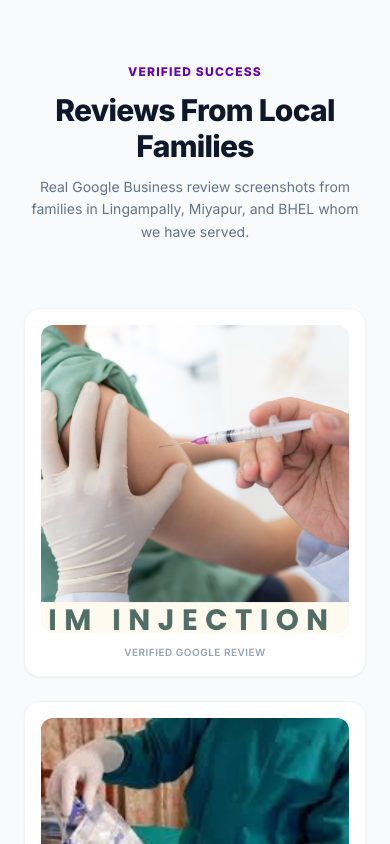
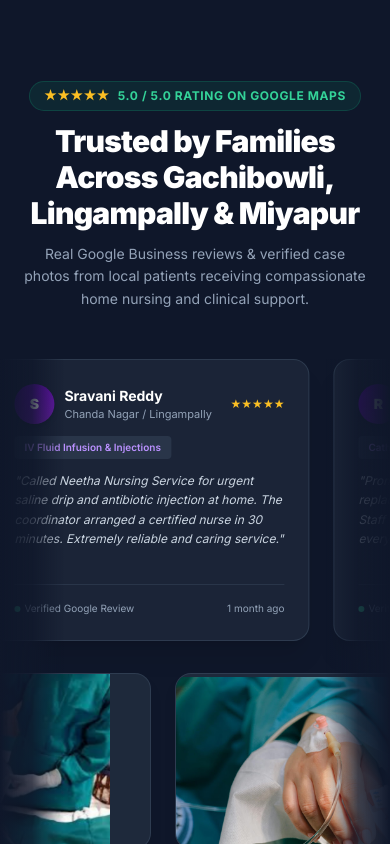
Before and after one commit to LaRoyBot/WithU, a Next.js app: page / in a window 390 px wide. Shown: the part 6840-7684 px from the top of the page. Built offline with nearby package versions, Linux system fonts and the light colour scheme; no server answers; the database is empty.

Commit message:
feat(reviews): add infinite horizontal scrolling Google Maps reviews from Gachibowli and update contact phone numbers to 8341069693 and 9397925412

```diff
--- a/src/app/booking/confirm/page.tsx
+++ b/src/app/booking/confirm/page.tsx
@@ -34,7 +34,7 @@ export default async function ConfirmPage({ searchParams }: ConfirmPageProps) {
       bookingNumber: 'NNS-MOCK',
       totalAmount: 1800.0,
       customer: {
-        phone: '+919876543210',
+        phone: '+918341069693',
       },
     };
   }
--- a/src/app/globals.css
+++ b/src/app/globals.css
@@ -12,11 +12,21 @@ body {
   background: var(--background);
 }
 
-/* Custom UI Utility classes */
-.btn-primary {
-  @apply bg-primary-600 hover:bg-primary-700 text-white font-medium py-2 px-4 rounded-md transition-colors focus:outline-none focus:ring-2 focus:ring-primary-500 focus:ring-offset-2;
+@keyframes marquee {
+  0% {
+    transform: translateX(0%);
+  }
+  100% {
+    transform: translateX(-50%);
+  }
 }
 
-.input-field {
-  @apply w-full rounded-md border border-gray-300 px-3 py-2 text-sm focus:border-primary-500 focus:outline-none focus:ring-1 focus:ring-primary-500;
+.animate-marquee {
+  display: flex;
+  width: max-content;
+  animation: marquee 38s linear infinite;
 }
+
+.animate-marquee:hover {
+  animation-play-state: paused;
+}
--- a/src/app/page.tsx
+++ b/src/app/page.tsx
@@ -118,7 +118,7 @@ export default async function HomePage() {
                 Schedule Visit Now <ArrowRight className="w-4 h-4" />
               </Link>
               <a
-                href="https://wa.me/919876543210"
+                href="https://wa.me/918341069693"
                 className="w-full sm:w-auto inline-flex items-center justify-center bg-[#25D366] hover:bg-[#1ebe5d] text-white font-bold py-3.5 px-8 rounded-full shadow-lg shadow-[#25D366]/20 hover:shadow-[#25D366]/30 hover:-translate-y-0.5 transition-all duration-200 text-sm gap-2"
                 target="_blank"
                 rel="noopener noreferrer"
@@ -394,92 +394,210 @@ export default async function HomePage() {
         </div>
       </section>
 
-      {/* Patient Success Stories (Real Google Review Screenshots) */}
-      <section className="py-20 px-6 max-w-6xl mx-auto">
-        <div className="text-center max-w-2xl mx-auto mb-16 space-y-3">
-          <span className="text-xs font-extrabold text-primary-600 uppercase tracking-widest block">Verified Success</span>
-          <h2 className="text-3xl font-extrabold text-slate-900 tracking-tight">Reviews From Local Families</h2>
-          <p className="text-sm text-slate-500 leading-relaxed">Real Google Business review screenshots from families in Lingampally, Miyapur, and BHEL whom we have served.</p>
+      {/* Patient Success Stories (Google Reviews with Slow Horizontal Scroll & Fade) */}
+      <section className="py-24 bg-slate-900 text-white overflow-hidden relative border-y border-slate-800">
+        <div className="max-w-6xl mx-auto px-6 mb-12 text-center space-y-3">
+          <div className="inline-flex items-center gap-2 px-3.5 py-1.5 rounded-full bg-emerald-500/10 border border-emerald-500/20 text-emerald-400 text-xs font-bold uppercase tracking-wider">
+            <span className="flex text-amber-400">★★★★★</span>
+            <span>5.0 / 5.0 Rating on Google Maps</span>
+          </div>
+          <h2 className="text-3xl sm:text-4xl font-black text-white tracking-tight">
+            Trusted by Families Across Gachibowli, Lingampally & Miyapur
+          </h2>
+          <p className="text-sm text-slate-400 max-w-2xl mx-auto leading-relaxed">
+            Real Google Business reviews & verified case photos from local patients receiving compassionate home nursing and clinical support.
+          </p>
         </div>
 
-        {/* Masonry-style/flex grid for Google review screenshots */}
-        <div className="grid gap-6 sm:grid-cols-2 lg:grid-cols-3">
-          {/* Review 1 */}
-          <div className="bg-white p-4 rounded-2xl border border-slate-100 shadow-sm hover:shadow-md transition-shadow">
-            <div className="relative w-full aspect-square overflow-hidden rounded-xl">
-              <Image
-                src="/images/original/testimonial-1.jpg"
-                alt="Google Review Screenshot 1"
-                fill
-                className="object-contain bg-slate-50 hover:scale-102 transition-transform duration-300"
-              />
-            </div>
-            <p className="text-[10px] text-slate-400 text-center mt-3 font-semibold uppercase tracking-wider">Verified Google Review</p>
+        {/* Slow horizontal marquee with smooth edge fade gradients */}
+        <div className="relative w-full overflow-hidden">
+          {/* Left and Right Fade Gradients */}
+          <div className="absolute left-0 top-0 bottom-0 w-16 sm:w-32 bg-gradient-to-r from-slate-900 via-slate-900/80 to-transparent z-10 pointer-events-none"></div>
+          <div className="absolute right-0 top-0 bottom-0 w-16 sm:w-32 bg-gradient-to-l from-slate-900 via-slate-900/80 to-transparent z-10 pointer-events-none"></div>
+
+          {/* Marquee Track 1: Google Reviews Cards & Text */}
+          <div className="animate-marquee flex gap-6 pb-6 items-stretch">
+            {[
+              {
+                name: 'K. Venkatesh',
+                location: 'Gachibowli, Hyderabad',
+                date: '2 weeks ago',
+                rating: 5,
+                service: 'Post-Surgical Dressing & Care',
+                review:
+                  'Excellent nursing service at home! Nurse came on time for daily surgical dressing change and vitals monitoring after my father’s knee surgery. Very hygienic, polite, and skilled.',
+              },
+              {
+                name: 'Sravani Reddy',
+                location: 'Chanda Nagar / Lingampally',
+                date: '1 month ago',
+                rating: 5,
+                service: 'IV Fluid Infusion & Injections',
+                review:
+                  'Called Neetha Nursing Service for urgent saline drip and antibiotic injection at home. The coordinator arranged a certified nurse in 30 minutes. Extremely reliable and caring service.',
+              },
+              {
+                name: 'Ramesh Naidu',
+                location: 'Miyapur, Hyderabad',
+                date: '3 weeks ago',
+                rating: 5,
+                service: 'Catheterization / Urine Pipe',
+                review:
+                  'Prompt and painless urinary catheter replacement for our bedridden grandfather. Staff was thoroughly professional and handled everything with sterile precautions.',
+              },
+              {
+                name: 'Dr. Ananya Rao',
+                location: 'Gachibowli Financial District',
+                date: '2 months ago',
+                rating: 5,
+                service: 'Elderly Home Care & Injections',
+                review:
+                  'Neetha Nursing is the most trusted home nursing provider in West Hyderabad. Transparent pricing, fast response on WhatsApp, and dedicated nurses who know their clinical protocols.',
+              },
+              {
+                name: 'P. Srinivas Rao',
+                location: 'Navodaya Colony, Gachibowli',
+                date: '1 month ago',
+                rating: 5,
+                service: '24/7 Dedicated Nursing Support',
+                review:
+                  'We took 24-hour nursing support for my mother during post-op recovery. Nurse was diligent, compassionate, and kept in constant touch with doctors. Highly recommended!',
+              },
+              {
+                name: 'Lakshmi Prasanna',
+                location: 'BHEL / Serilingampalle',
+                date: 'Recent',
+                rating: 5,
+                service: 'Wound Care & Stitches Cleaning',
+                review:
+                  'Very safe and dependable home nursing. The nurse cleaned diabetic wound ulcers with utmost patience and medical precision. Affordable charges too.',
+              },
+              // Duplicate set for seamless continuous marquee loop
+              {
+                name: 'K. Venkatesh',
+                location: 'Gachibowli, Hyderabad',
+                date: '2 weeks ago',
+                rating: 5,
+                service: 'Post-Surgical Dressing & Care',
+                review:
+                  'Excellent nursing service at home! Nurse came on time for daily surgical dressing change and vitals monitoring after my father’s knee surgery. Very hygienic, polite, and skilled.',
+              },
+              {
+                name: 'Sravani Reddy',
+                location: 'Chanda Nagar / Lingampally',
+                date: '1 month ago',
+                rating: 5,
+                service: 'IV Fluid Infusion & Injections',
+                review:
+                  'Called Neetha Nursing Service for urgent saline drip and antibiotic injection at home. The coordinator arranged a certified nurse in 30 minutes. Extremely reliable and caring service.',
+              },
+              {
+                name: 'Ramesh Naidu',
+                location: 'Miyapur, Hyderabad',
+                date: '3 weeks ago',
+                rating: 5,
+                service: 'Catheterization / Urine Pipe',
+                review:
+                  'Prompt and painless urinary catheter replacement for our bedridden grandfather. Staff was thoroughly professional and handled everything with sterile precautions.',
+              },
+              {
+                name: 'Dr. Ananya Rao',
+                location: 'Gachibowli Financial District',
+                date: '2 months ago',
+                rating: 5,
+                service: 'Elderly Home Care & Injections',
+                review:
+                  'Neetha Nursing is the most trusted home nursing provider in West Hyderabad. Transparent pricing, fast response on WhatsApp, and dedicated nurses who know their clinical protocols.',
+              },
+              {
+                name: 'P. Srinivas Rao',
+                location: 'Navodaya Colony, Gachibowli',
+                date: '1 month ago',
+                rating: 5,
+                service: '24/7 Dedicated Nursing Support',
+                review:
+                  'We took 24-hour nursing support for my mother during post-op recovery. Nurse was diligent, compassionate, and kept in constant touch with doctors. Highly recommended!',
+              },
+              {
+                name: 'Lakshmi Prasanna',
+                location: 'BHEL / Serilingampalle',
+                date: 'Recent',
+                rating: 5,
+                service: 'Wound Care & Stitches Cleaning',
+                review:
+                  'Very safe and dependable home nursing. The nurse cleaned diabetic wound ulcers with utmost patience and medical precision. Affordable charges too.',
+              },
+            ].map((item, idx) => (
+              <div
+                key={idx}
+                className="w-80 sm:w-96 shrink-0 bg-slate-800/80 border border-slate-700/80 rounded-2xl p-6 flex flex-col justify-between shadow-xl hover:border-primary-500/50 hover:bg-slate-800 transition-all duration-300"
+              >
+                <div className="space-y-3">
+                  <div className="flex items-center justify-between">
+                    <div className="flex items-center gap-2.5">
+                      <div className="w-10 h-10 rounded-full bg-gradient-to-br from-primary-600 to-purple-800 text-white font-black text-sm flex items-center justify-center shadow-md">
+                        {item.name[0]}
+                      </div>
+                      <div>
+                        <h4 className="font-bold text-white text-sm">{item.name}</h4>
+                        <span className="text-[11px] text-slate-400 block">{item.location}</span>
+                      </div>
+                    </div>
+                    <div className="flex text-amber-400 text-xs">★★★★★</div>
+                  </div>
+
+                  <div className="inline-block px-2.5 py-1 rounded bg-slate-700/60 text-primary-300 text-[10px] font-semibold">
+                    {item.service}
+                  </div>
+
+                  <p className="text-xs text-slate-300 leading-relaxed italic">
+                    "{item.review}"
+                  </p>
+                </div>
+
+                <div className="pt-4 mt-4 border-t border-slate-700/60 flex items-center justify-between text-[10px] text-slate-400">
+                  <span className="inline-flex items-center gap-1">
+                    <span className="w-1.5 h-1.5 rounded-full bg-emerald-400"></span> Verified Google Review
+                  </span>
+                  <span>{item.date}</span>
+                </div>
+              </div>
+            ))}
           </div>
 
-          {/* Review 2 */}
-          <div className="bg-white p-4 rounded-2xl border border-slate-100 shadow-sm hover:shadow-md transition-shadow">
-            <div className="relative w-full aspect-square overflow-hidden rounded-xl">
-              <Image
-                src="/images/original/testimonial-3.jpg"
-                alt="Google Review Screenshot 3"
-                fill
-                className="object-contain bg-slate-50 hover:scale-102 transition-transform duration-300"
-              />
-            </div>
-            <p className="text-[10px] text-slate-400 text-center mt-3 font-semibold uppercase tracking-wider">Verified Google Review</p>
-          </div>
-
-          {/* Review 3 */}
-          <div className="bg-white p-4 rounded-2xl border border-slate-100 shadow-sm hover:shadow-md transition-shadow">
-            <div className="relative w-full aspect-square overflow-hidden rounded-xl">
-              <Image
-                src="/images/original/testimonial-7.jpg"
-                alt="Google Review Screenshot 7"
-                fill
-                className="object-contain bg-slate-50 hover:scale-102 transition-transform duration-300"
-              />
-            </div>
-            <p className="text-[10px] text-slate-400 text-center mt-3 font-semibold uppercase tracking-wider">Verified Google Review</p>
-          </div>
-
-          {/* Review 4 */}
-          <div className="bg-white p-4 rounded-2xl border border-slate-100 shadow-sm hover:shadow-md transition-shadow">
-            <div className="relative w-full aspect-[8/5.33] overflow-hidden rounded-xl">
-              <Image
-                src="/images/original/testimonial-4.jpg"
-                alt="Google Review Screenshot 4"
-                fill
-                className="object-contain bg-slate-50 hover:scale-102 transition-transform duration-300"
-              />
-            </div>
-            <p className="text-[10px] text-slate-400 text-center mt-3 font-semibold uppercase tracking-wider">Verified Google Review</p>
-          </div>
-
-          {/* Review 5 */}
-          <div className="bg-white p-4 rounded-2xl border border-slate-100 shadow-sm hover:shadow-md transition-shadow">
-            <div className="relative w-full aspect-[8/5.33] overflow-hidden rounded-xl">
-              <Image
-                src="/images/original/testimonial-5.jpg"
-                alt="Google Review Screenshot 5"
-                fill
-                className="object-contain bg-slate-50 hover:scale-102 transition-transform duration-300"
-              />
-            </div>
-            <p className="text-[10px] text-slate-400 text-center mt-3 font-semibold uppercase tracking-wider">Verified Google Review</p>
-          </div>
-
-          {/* Review 6 */}
-          <div className="bg-white p-4 rounded-2xl border border-slate-100 shadow-sm hover:shadow-md transition-shadow">
-            <div className="relative w-full aspect-[8/5.33] overflow-hidden rounded-xl">
-              <Image
-                src="/images/original/testimonial-6.jpg"
-                alt="Google Review Screenshot 6"
-                fill
-                className="object-contain bg-slate-50 hover:scale-102 transition-transform duration-300"
-              />
-            </div>
-            <p className="text-[10px] text-slate-400 text-center mt-3 font-semibold uppercase tracking-wider">Verified Google Review</p>
+          {/* Marquee Track 2: Google Review & Patient Case Image Screenshots */}
+          <div className="animate-marquee flex gap-6 pt-2 items-center">
+            {[
+              { src: '/images/original/testimonial-1.jpg', alt: 'Google Review Screenshot 1' },
+              { src: '/images/original/testimonial-3.jpg', alt: 'Google Review Screenshot 2' },
+              { src: '/images/original/testimonial-4.jpg', alt: 'Google Review Screenshot 3' },
+              { src: '/images/original/testimonial-5.jpg', alt: 'Google Review Screenshot 4' },
+              { src: '/images/original/testimonial-6.jpg', alt: 'Google Review Screenshot 5' },
+              { src: '/images/original/testimonial-7.jpg', alt: 'Google Review Screenshot 6' },
+              { src: '/images/original/hero-1.jpg', alt: 'Neetha Nursing Clinical Care' },
+              { src: '/images/original/hero-2.jpg', alt: 'Neetha Nursing Caretaker Support' },
+              // Duplicate set for seamless continuous marquee loop
+              { src: '/images/original/testimonial-1.jpg', alt: 'Google Review Screenshot 1' },
+              { src: '/images/original/testimonial-3.jpg', alt: 'Google Review Screenshot 2' },
+              { src: '/images/original/testimonial-4.jpg', alt: 'Google Review Screenshot 3' },
+              { src: '/images/original/testimonial-5.jpg', alt: 'Google Review Screenshot 4' },
+              { src: '/images/original/testimonial-6.jpg', alt: 'Google Review Screenshot 5' },
+              { src: '/images/original/testimonial-7.jpg', alt: 'Google Review Screenshot 6' },
+              { src: '/images/original/hero-1.jpg', alt: 'Neetha Nursing Clinical Care' },
+              { src: '/images/original/hero-2.jpg', alt: 'Neetha Nursing Caretaker Support' },
+            ].map((img, idx) => (
+              <div
+                key={idx}
+                className="w-64 sm:w-72 h-44 shrink-0 rounded-2xl overflow-hidden bg-slate-800 border border-slate-700/80 shadow-lg relative group p-2 flex items-center justify-center hover:scale-105 transition-transform duration-300"
+              >
+                <Image
+                  src={img.src}
+                  alt={img.alt}
+                  fill
+                  className="object-contain rounded-xl"
+                />
+              </div>
+            ))}
           </div>
         </div>
       </section>
@@ -499,7 +617,7 @@ export default async function HomePage() {
               Start Online Booking
             </Link>
             <a
-              href="tel:+919876543210"
+              href="tel:+918341069693"
               className="border border-white/20 hover:bg-white/10 text-white font-bold py-3.5 px-8 rounded-full text-sm transition-all inline-flex items-center justify-center gap-2"
             >
               📞 Call Coordinator
@@ -524,14 +642,14 @@ export default async function HomePage() {
               <span className="text-white font-extrabold text-sm tracking-tight">Neetha Nursing Service</span>
             </div>
             <p className="text-slate-400">
-              Registered clinical home healthcare and elder nursing service provider. Operating in West Hyderabad under professional clinical guidelines.
+              Registered clinical home healthcare and elder nursing service provider. Operating in Gachibowli, Lingampally & West Hyderabad under professional clinical guidelines.
             </p>
           </div>
           <div className="space-y-3">
             <h4 className="text-white font-bold text-sm">Operating Areas</h4>
             <div className="flex items-start gap-2">
               <MapPin className="w-4 h-4 text-primary-400 shrink-0 mt-0.5" />
-              <p>Lingampally, Hyderabad, Telangana, India.<br />Serving: Lingampally, Miyapur, BHEL, Kondapur, Gachibowli, Madinaguda.</p>
+              <p>Lingampally & Gachibowli, Hyderabad, Telangana, India.<br />Serving: Gachibowli, Lingampally, Miyapur, Kondapur, Financial District, BHEL, Madinaguda.</p>
             </div>
           </div>
           <div className="space-y-3">
@@ -539,11 +657,11 @@ export default async function HomePage() {
             <div className="space-y-2">
               <div className="flex items-center gap-2">
                 <Phone className="w-4 h-4 text-primary-400" />
-                <span>Call: +91 98765 43210</span>
+                <span>Call: +91 8341069693 / +91 9397925412</span>
               </div>
               <div className="flex items-center gap-2">
                 <MessageSquare className="w-4 h-4 text-primary-400" />
-                <span>WhatsApp: +91 98765 43210</span>
+                <span>WhatsApp: +91 8341069693</span>
               </div>
               <div className="flex items-center gap-2">
                 <Clock className="w-4 h-4 text-primary-400" />
@@ -566,7 +684,7 @@ export default async function HomePage() {
 
       {/* Floating WhatsApp FAB */}
       <a
-        href="https://wa.me/919876543210"
+        href="https://wa.me/918341069693"
         target="_blank"
         rel="noopener noreferrer"
         className="fixed bottom-6 right-6 z-50 w-14 h-14 bg-[#25D366] hover:bg-[#1ebe5d] text-white rounded-full shadow-xl shadow-[#25D366]/30 hover:shadow-[#25D366]/40 flex items-center justify-center transition-all duration-200 hover:scale-110 active:scale-95 animate-bounce"
--- a/src/lib/whatsapp.ts
+++ b/src/lib/whatsapp.ts
@@ -136,7 +136,7 @@ export async function sendAdminNewBookingAlert(details: {
   message?: string;
   hasPrescription: boolean;
 }) {
-  const adminPhone = process.env.ADMIN_WHATSAPP_PHONE || '+919876543210';
+  const adminPhone = process.env.ADMIN_WHATSAPP_PHONE || '+918341069693';
   const formattedPhone = adminPhone.startsWith('+') ? adminPhone : `+91${adminPhone}`;
 
   return callWhatsAppApi({
```
Also changed, not shown: src/app/contact/page.tsx (+4 -4 lines).
